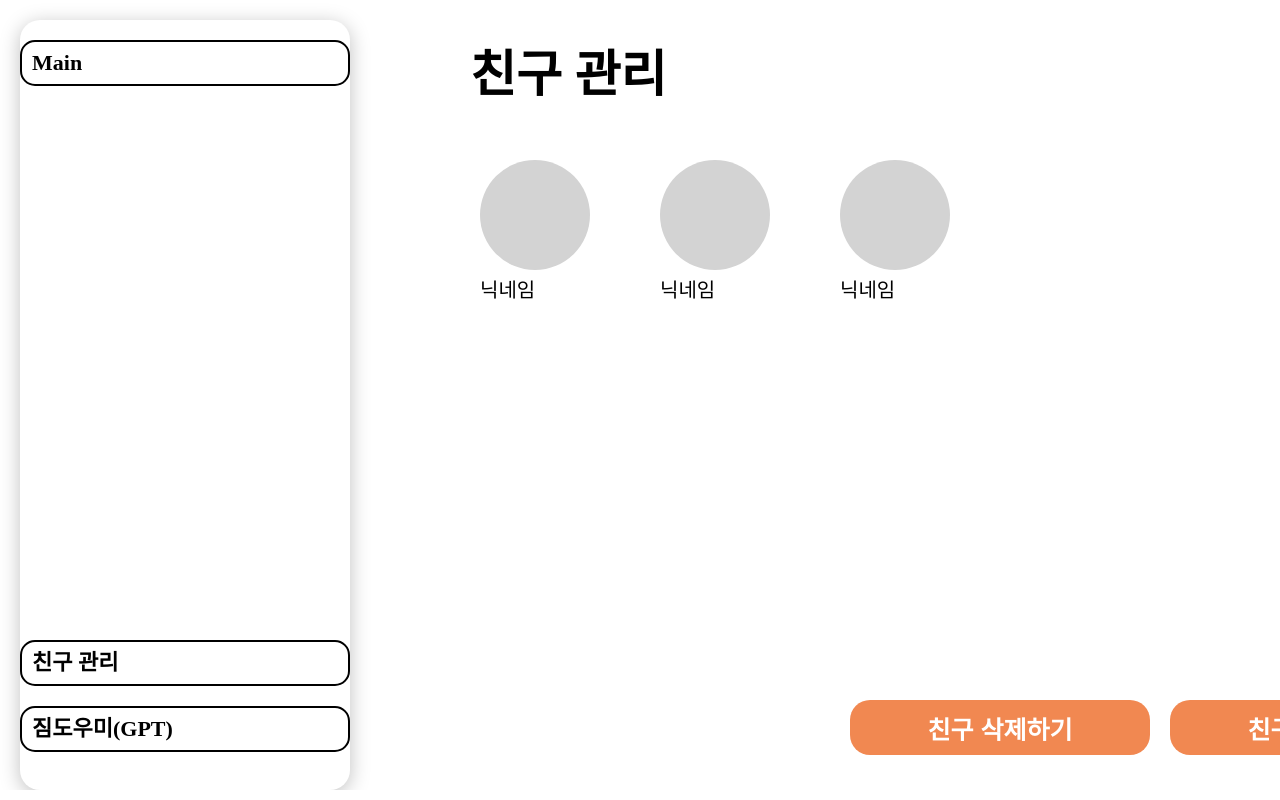
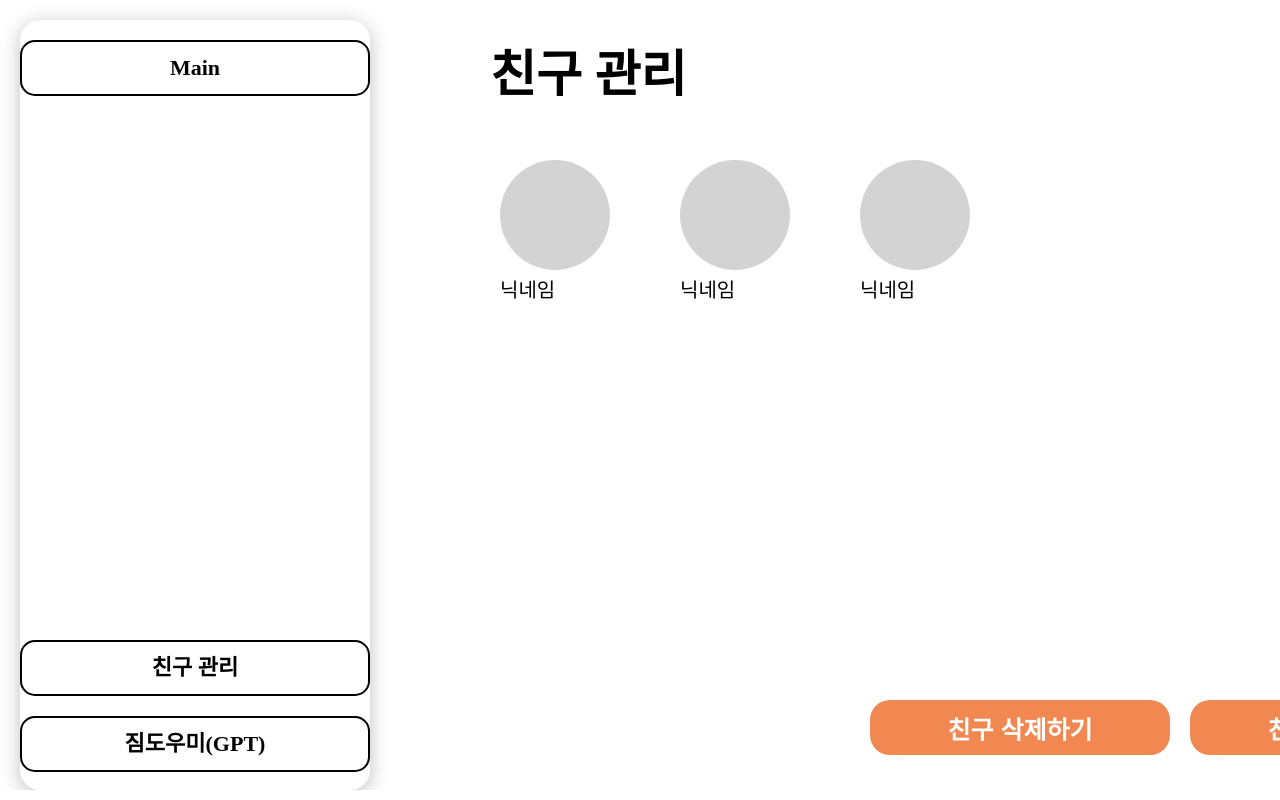
Before and after one commit to trippack-voyage/voyage-web, a React (Create React App) app: page /friend-set in a window 1280 px wide. Built offline with nearby package versions, Linux system fonts and the light colour scheme.

Commit message:
Side박스 css수정

```diff
--- a/src/App.tsx
+++ b/src/App.tsx
@@ -22,7 +22,7 @@ function App() {
           <Routes>
             {/* Header,Footer를 보여주고 싶은 컴포넌트 */}
             <Route element={<Header />}>
-              <Route path="/main-bag" element={<MainBagPage />} />
+              <Route path="/main-bag" element={<MainBagPage />} /> {/*내 가방 설정*/}
               <Route path="/MyPage" element={<MyPage />} />
               <Route path="/MainPage" element={<MainPage />} />
             </Route>
--- a/src/Components/BagPack/BagPackSide.tsx
+++ b/src/Components/BagPack/BagPackSide.tsx
@@ -23,10 +23,11 @@ const Friend_inside_box = styled.div`
     font-size: 22px;
     font-weight: 700;
     margin: 20px auto;
-    width: 330px;
-    padding: 10px;
+    width: 350px;
+    padding: 15px;
     border-radius: 15px;
     cursor: pointer;
+    text-align: center;
 `;
 
 const Set_box = styled.div`
@@ -41,10 +42,11 @@ const Set_inside_box = styled.div`
     margin-top: 20px;
     margin-left: auto;
     margin-right: auto;
-    width: 330px;
-    padding: 10px;
+    width: 350px;
+    padding: 15px;
     border-radius: 15px;
     cursor: pointer;
+    text-align: center;
 `;
 
 function BackpackSide() {
```
